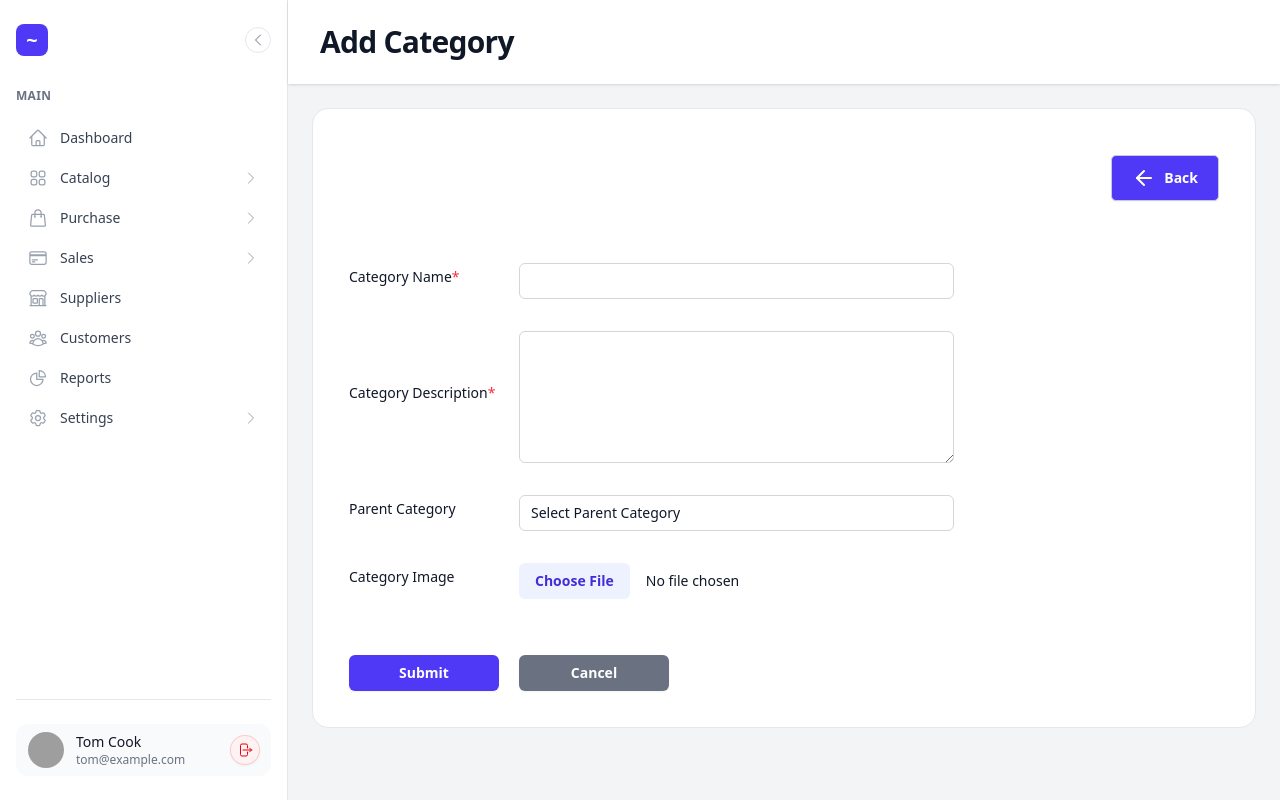
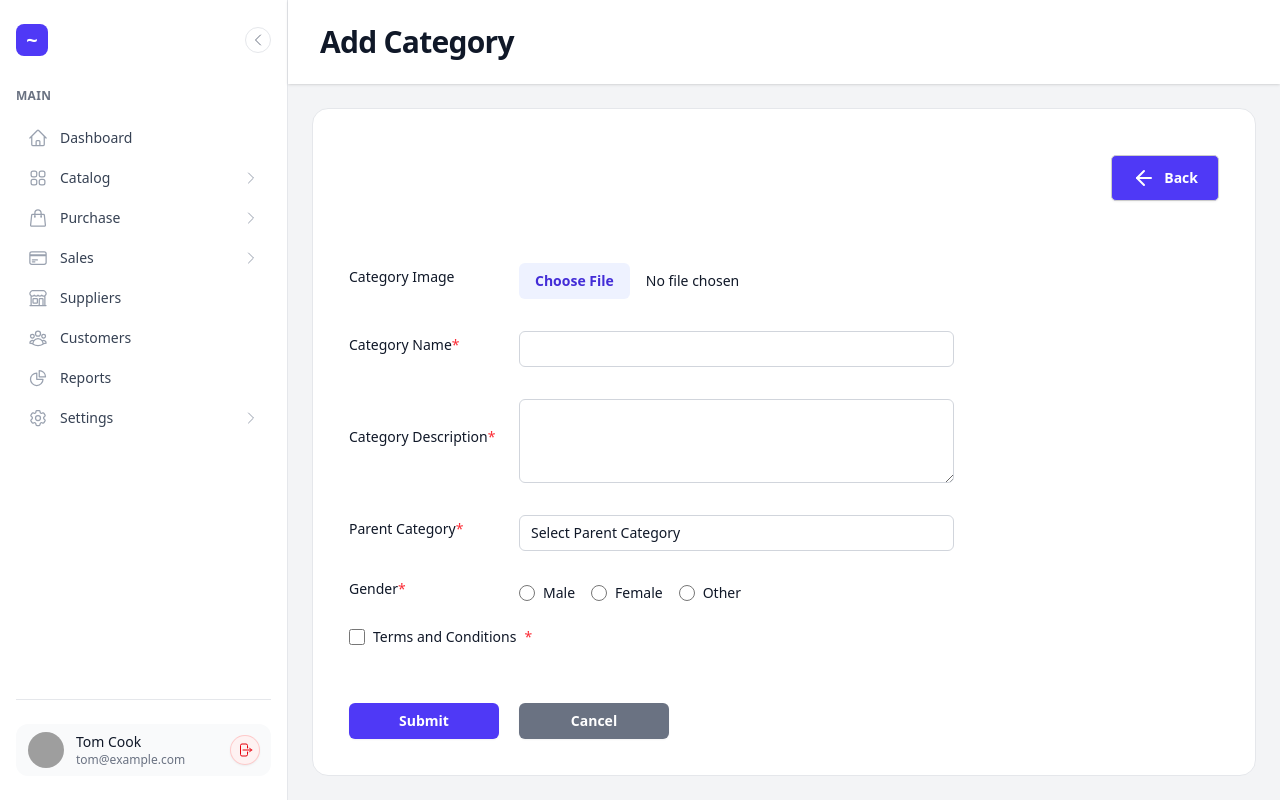
Before and after one commit to marufrahmandev/inventory-management-system, a React (Vite) app in the folder client/: page /categories/add in a window 1280 px wide. Built offline with nearby package versions, Linux system fonts and the light colour scheme; grey boxes are pictures that could not be loaded.

Commit message:
update elements

```diff
--- a/client/src/elements/Checkbox.tsx
+++ b/client/src/elements/Checkbox.tsx
@@ -1,22 +1,48 @@
-import React from "react";
+import React, { forwardRef } from "react";
+import { classNames } from "../configs/navbar";
 
-interface CheckboxProps
-  extends React.InputHTMLAttributes<HTMLInputElement> {
+interface CheckboxProps extends React.InputHTMLAttributes<HTMLInputElement> {
   label: string;
+  labelClassName?: string;
+  error?: string;
+  defaultChecked?: boolean;
+  required?: boolean;
 }
 
-const Checkbox: React.FC<CheckboxProps> = ({ label, ...rest }) => {
+const Checkbox = forwardRef<HTMLInputElement, CheckboxProps>(
+  (
+    {
+      label,
+      labelClassName = "",
+      error = "",
+      defaultChecked = false,
+      required = false,
+      ...rest
+    },
+    ref
+  ) => {
     return (
-    <label className="flex items-center gap-2 text-sm text-gray-900">
+      <>
+        <label
+          className={classNames(
+            "flex items-center gap-2 text-sm text-gray-900",
+            labelClassName
+          )}
+        >
           <input
+            ref={ref}
+            type="checkbox"
+            defaultChecked={defaultChecked}
             {...rest}
-        type="checkbox"
-        className="size-4 rounded border-gray-300 text-indigo-600
-        focus:ring-indigo-600"
+            className="size-4 rounded border-gray-300 text-indigo-600 focus:ring-indigo-600"
           />
           {label}
+          {required && <span className="text-red-500">*</span>}
         </label>
+        {error && <p className="text-red-500 text-sm">{error}</p>}
+      </>
     );
-};
+  }
+);
 
 export default Checkbox;
--- a/client/src/elements/RadioGroup.tsx
+++ b/client/src/elements/RadioGroup.tsx
@@ -1,4 +1,4 @@
-import React from "react";
+import React, { forwardRef } from "react";
 import { classNames } from "../configs/navbar";
 
 interface Option {
@@ -14,19 +14,24 @@ interface RadioGroupProps extends React.InputHTMLAttributes<HTMLInputElement> {
   radioClassName?: string;
   radioLabelClassName?: string;
   error?: string;
+  required?: boolean;
 }
 
-const RadioGroup: React.FC<RadioGroupProps> = ({
+const RadioGroup = forwardRef<HTMLInputElement, RadioGroupProps>(
+  (
+    {
       label,
       labelClassName = "",
       options,
       defaultCheckedValue = "",
-
       radioClassName = "",
       radioLabelClassName = "",
       error = "",
+      required = false,
       ...rest
-}) => {
+    },
+    ref
+  ) => {
     return (
       <div className="flex space-x-5 justify-start items-center">
         {label && (
@@ -37,6 +42,7 @@ const RadioGroup: React.FC<RadioGroupProps> = ({
             )}
           >
             {label}
+            {required && <span className="text-red-500">*</span>}
           </label>
         )}
 
@@ -52,13 +58,13 @@ const RadioGroup: React.FC<RadioGroupProps> = ({
                 )}
               >
                 <input
+                  type="radio"
+                  ref={ref}
                   {...rest}
-                type="radio"
                   id={opt.value}
-                name={rest.name}
+                  name={(rest as any)?.name}
                   value={opt.value}
                   defaultChecked={defaultCheckedValue === opt.value}
-                onChange={(e) => rest.onChange?.(e)}
                   className={classNames(
                     "size-4 border-gray-300 text-indigo-600 focus:ring-indigo-600",
                     radioClassName
@@ -73,6 +79,7 @@ const RadioGroup: React.FC<RadioGroupProps> = ({
         </div>
       </div>
     );
-};
+  }
+);
 
 export default RadioGroup;
--- a/client/src/elements/Select.tsx
+++ b/client/src/elements/Select.tsx
@@ -1,33 +1,34 @@
-import React from "react";
+import React, { forwardRef } from "react";
 import { classNames } from "../configs/navbar";
 
-interface SelectProps extends React.SelectHTMLAttributes<HTMLSelectElement> {
-  label?: string;
-  placeholder?: string;
+type SelectInputProps = React.InputHTMLAttributes<HTMLSelectElement> & {
+  label: string;
   error?: string;
   labelClassName?: string;
   inputClassName?: string;
-  required?: boolean;
   options: { value: string; label: string }[];
   defaultValue?: string;
-}
+};
 
-const Select: React.FC<SelectProps> = ({
+const Select = forwardRef<HTMLSelectElement, SelectInputProps>(
+  (
+    {
       label,
-  placeholder,
       error,
       labelClassName = "",
       inputClassName = "",
-  required = false,
       options,
       defaultValue = "",
+      required = false,
       ...rest
-}) => {
+    },
+    ref
+  ) => {
     return (
       <div className="flex space-x-5  justify-start  items-center">
         {label && (
           <label
-          htmlFor={rest.id}
+            htmlFor={(rest as any)?.name}
             className={classNames(
               "block text-sm/6 font-medium text-gray-900 min-w-[150px]",
               labelClassName || "text-gray-900"
@@ -40,13 +41,17 @@ const Select: React.FC<SelectProps> = ({
 
         <div className="mt-2 flex-grow sm:max-w-[50%]">
           <select
+            ref={ref}
             {...rest}
+            id={(rest as any)?.name}
             defaultValue={defaultValue}
-          aria-placeholder={placeholder || `Select ${label}`}
+            aria-placeholder={rest?.placeholder || `Select ${label}`}
             className={`col-start-1 row-start-1 w-full appearance-none rounded-md bg-white py-1.5 pr-8 pl-3 text-base text-gray-900 outline-1 -outline-offset-1 outline-gray-300 focus:outline-2 focus:-outline-offset-2 focus:outline-indigo-600 sm:text-sm/6
             ${error ? "outline-red-500" : ""} ${inputClassName || ""}`}
           >
-         <option value="" disabled selected>{placeholder || `Select ${label}`}</option>
+            <option value="" disabled selected>
+              {rest?.placeholder || `Select ${label}`}
+            </option>
             {options.map((option) => (
               <option key={option.value} value={option.value}>
                 {option.label}
@@ -57,6 +62,7 @@ const Select: React.FC<SelectProps> = ({
         </div>
       </div>
     );
-};
+  }
+);
 
 export default Select;
--- a/client/src/pages/Categories/AddCategory.tsx
+++ b/client/src/pages/Categories/AddCategory.tsx
@@ -11,17 +11,41 @@ import Select from "../../elements/Select";
 import FileInput from "../../elements/FileInput";
 import RadioGroup from "../../elements/RadioGroup";
 import { useAddCategoryMutation } from "../../state/categories/categorySlice";
+import Checkbox from "../../elements/Checkbox";
 
 const baseSchema = z.object({
-  category_name: z.string().trim().min(1, { message: "Required" }).min(2, { message: "Minimum 2 characters required" }),
-  category_description: z.string().trim().min(1, { message: "Required" }).min(2, { message: "Minimum 2 characters required" }),
-  parent_category: z.string().trim().optional(),
+  category_name: z
+    .string()
+    .trim()
+    .min(1, { message: "Required" })
+    .min(2, { message: "Minimum 2 characters required" }),
+  category_description: z
+    .string()
+    .trim()
+    .min(1, { message: "Required" })
+    .min(2, { message: "Minimum 2 characters required" }),
+  parent_category: z.string().trim(),
   category_image: z.string().optional(),
+  // Treat empty string / null as "no value" so the field can truly be optional
+  // gender: z.preprocess(
+  //   (val) => (val === "" || val === null ? undefined : val),
+  //   z.string().optional()
+  // ),
+  gender: z.preprocess(
+    (val) => (val === "" || val === null ? "" : val),
+    z.string().min(1, { message: "Required" })
+  ),
+  // Checkbox is stored as boolean by react-hook-form
+  terms: z.boolean().optional(),
 });
 
 function AddCategory() {
-
-  const [ addCategory, isAddCategoryLoading, isAddCategoryError, addCategoryError ] = useAddCategoryMutation({});
+  const [
+    addCategory,
+    isAddCategoryLoading,
+    isAddCategoryError,
+    addCategoryError,
+  ] = useAddCategoryMutation({});
 
   const { setPageTitle } = useOutletContext<{
     setPageTitle: (title: string) => void;
@@ -52,6 +76,8 @@ function AddCategory() {
       category_description: "",
       parent_category: "",
       category_image: "",
+      gender: "",
+      terms: false,
     },
     mode: "onBlur",
     criteriaMode: "all",
@@ -63,7 +89,7 @@ function AddCategory() {
 
   const [isFormSubmit, setFormSubmit] = useState(false);
 
-  const [ file, setFile ] = useState<File | null>(null);
+  const [file, setFile] = useState<File | null>(null);
 
   const navigate = useNavigate();
 
@@ -81,20 +107,19 @@ function AddCategory() {
     console.log(data);
     setFormSubmit(true);
     //await new Promise((resolve) => setTimeout(resolve, 2000));
-    setFormSubmit(false);
-    try {
-        const response = await addCategory({
-                name: data.category_name,
-                description: data.category_description,
-                parent_category: data.parent_category,
-                file: file as unknown as File,
-        });
-        console.log(response);
-        navigate("/categories");
-   } catch (error) {
-    console.log(error);
-   }
-
+    // setFormSubmit(false);
+    // try {
+    //   const response = await addCategory({
+    //     name: data.category_name,
+    //     description: data.category_description,
+    //     parent_category: data.parent_category,
+    //     file: file as unknown as File,
+    //   });
+    //   console.log(response);
+    //   navigate("/categories");
+    // } catch (error) {
+    //   console.log(error);
+    // }
   };
 
   //   const handleSubmit = (e: React.FormEvent<HTMLFormElement>) => {
@@ -118,51 +143,19 @@ function AddCategory() {
           method="POST"
           onSubmit={handleSubmit(onSubmit)}
           className="space-y-10"
-        encType="multipart/form-data"
+          encType="multipart/form-data"
         >
           <div className="flex flex-col gap-2 space-y-4">
-            <Input
-              label="Category Name"
-              required
-              onBlur={(e) => {
-                setValue("category_name", e.target.value);
-                trigger();
-              }}
-              error={errors.category_name?.message}
-            />
-            <Textarea
-              label="Category Description"
-              required
-              rows={5}
-              onBlur={(e) => {
-                setValue("category_description", e.target.value);
-                trigger();
-              }}
-              error={errors.category_description?.message}
-            />
-            <Select
-              label="Parent Category"
-              options={[
-                { value: "1", label: "Category 1" },
-                { value: "2", label: "Category 2" },
-                { value: "3", label: "Category 3" },
-              ]}
-              onBlur={(e: React.ChangeEvent<HTMLSelectElement>) => {
-                console.log(e.target.value);
-                if(e.target.value) {
-                  setValue("parent_category", e.target.value as unknown as string);
-                  trigger();
-                }
-              }}
-              error={errors.parent_category?.message}
-            />
-            <FileInput
+
+
+
+        <FileInput
               accept="image/*"
               label="Category Image"
               onBlur={(e) => {
                 const file = e.target.files?.[0];
                 console.log(file);
-                if(file) {
+                if (file) {
                   setValue("category_image", file?.name as unknown as string);
                   trigger();
                 }
@@ -172,6 +165,59 @@ function AddCategory() {
               }}
               error={errors.category_image?.message}
             />
+
+
+
+            <Input
+              label="Category Name"
+              required
+              error={errors.category_name?.message}
+              {...register("category_name")}
+            />
+            <Textarea
+              label="Category Description"
+              required
+              labelClassName="text-gray-900"
+              inputClassName="text-gray-900"
+              rows={5}
+              error={errors.category_description?.message}
+              {...register("category_description")}
+            />
+            <Select
+              label="Parent Category"
+              required
+              error={errors.parent_category?.message}
+              options={[
+                { value: "1", label: "Category 1" },
+                { value: "2", label: "Category 2" },
+                { value: "3", label: "Category 3" },
+              ]}
+               {...register("parent_category")}
+            />
+
+
+            <RadioGroup
+              label="Gender"
+              {...register("gender")}
+              defaultCheckedValue=""
+              options={[
+                  { label: "Male", value: "male" },
+                  { label: "Female", value: "female" },
+                  { label: "Other", value: "other" },
+              ]}
+              error={errors.gender?.message}
+              required
+              />
+
+              <Checkbox
+                label="Terms and Conditions"
+                {...register("terms")}
+                defaultChecked={false}
+                error={errors.terms?.message}
+                required
+              />
+
+
             {/* <RadioGroup
             label="Gender"
             defaultCheckedValue=""
```
Also changed, not shown: client/src/elements/Input.tsx (+19 -9 lines), client/src/elements/Textarea.tsx (+21 -11 lines). Lines whose indentation alone changed are shown as unchanged.
